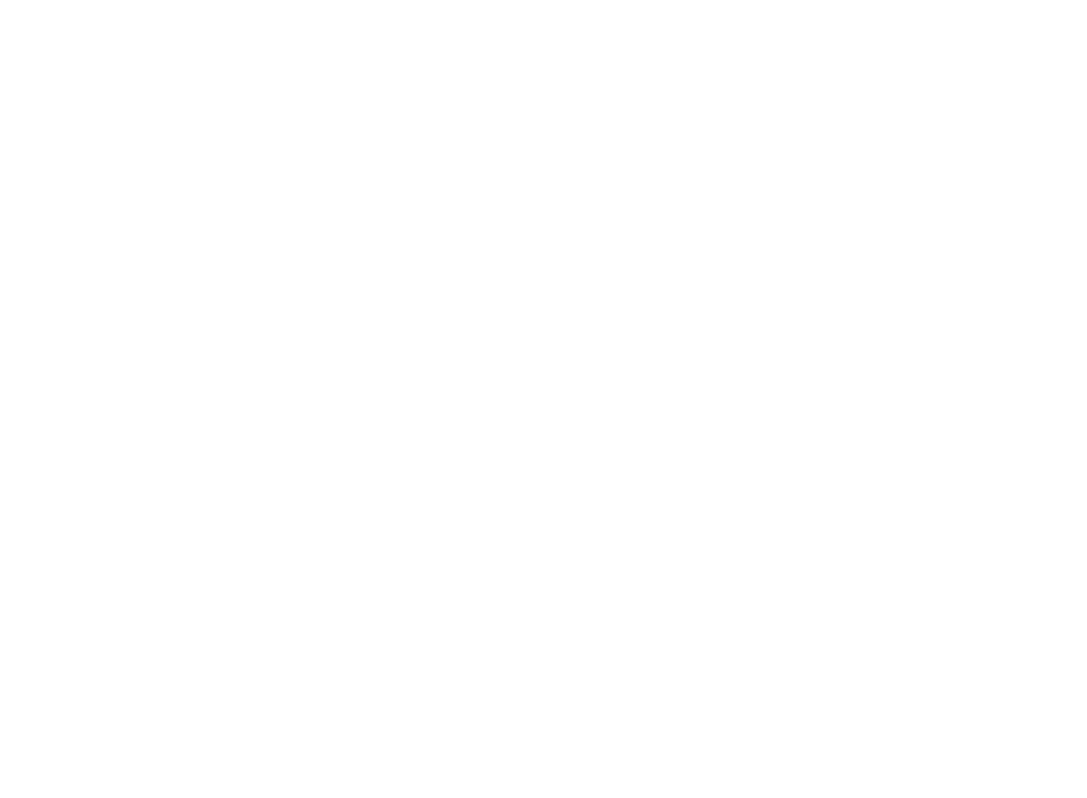
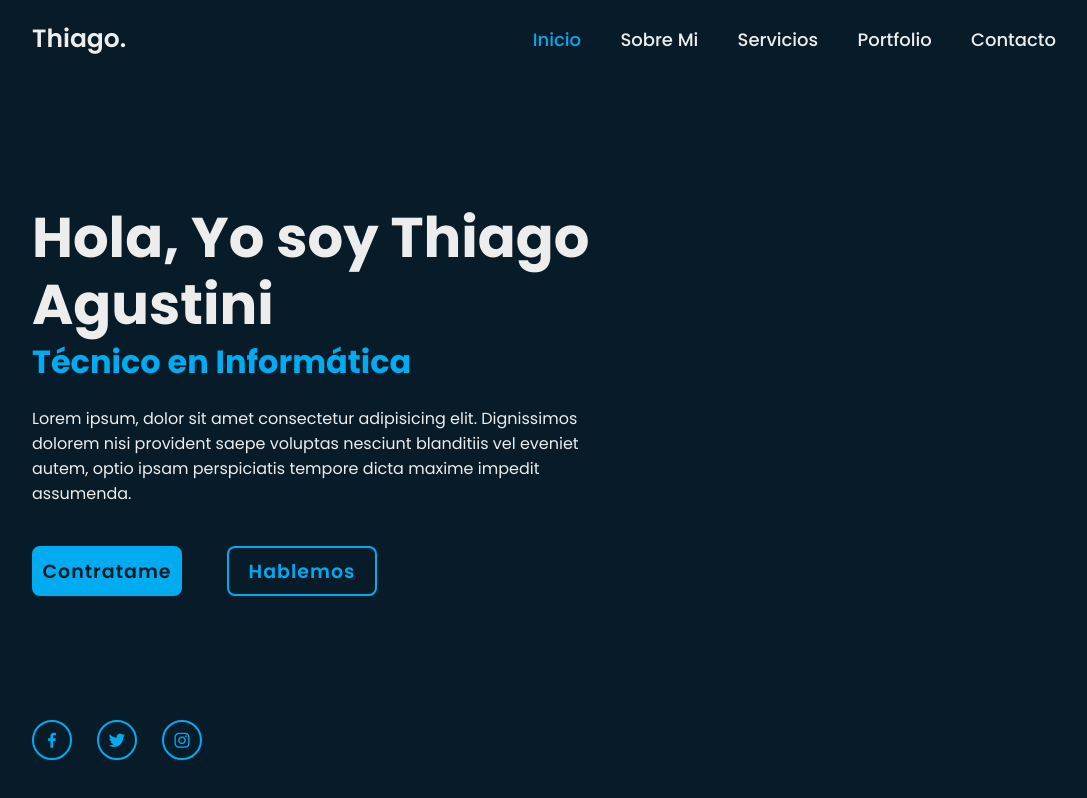
Before and after one commit to Thiaguinn-SecureByte/MiPortfolio, a plain HTML site: page index.html in a window 1280 px wide. Shown: the whole page, without its empty margins (96-1183 px from the left). Drawn offline with nearby package versions, Linux system fonts and the light colour scheme; a web font is replaced by a local one.

Commit message:
Finalizacion de la pantalla de inicio

```diff
--- a/index.html
+++ b/index.html
@@ -5,12 +5,47 @@
     <meta name="viewport" content="width=device-width, initial-scale=1.0" />
     <title>Thiago Agustini - Mi Portfolio</title>
     <link rel="stylesheet" href="style.css" />
+    <link
+      href="https://unpkg.com/boxicons@2.1.4/css/boxicons.min.css"
+      rel="stylesheet"
+    />
   </head>
   <body>
     <!-- HEADER -->
-    <header></header>
-    <!-- MAIN -->
-    <main></main>
+    <header class="header">
+      <a href="#" class="logo">Thiago.</a>
+
+      <nav class="navbar">
+        <a href="" class="active">Inicio</a>
+        <a href="">Sobre Mi</a>
+        <a href="">Servicios</a>
+        <a href="">Portfolio</a>
+        <a href="">Contacto</a>
+      </nav>
+    </header>
+    <!-- SECCION INICIO -->
+    <section class="inicio">
+      <div class="contenido-inicio">
+        <h1>Hola, Yo soy Thiago Agustini</h1>
+        <h3>Técnico en Informática</h3>
+        <p>
+          Lorem ipsum, dolor sit amet consectetur adipisicing elit. Dignissimos
+          dolorem nisi provident saepe voluptas nesciunt blanditiis vel eveniet
+          autem, optio ipsam perspiciatis tempore dicta maxime impedit
+          assumenda.
+        </p>
+        <div class="btn-box">
+          <a href="#">Contratame</a>
+          <a href="#">Hablemos</a>
+        </div>
+      </div>
+
+      <div class="redes-inicio">
+        <a href="#"><i class="bx bxl-facebook"></i></a>
+        <a href="#"><i class="bx bxl-twitter"></i></a>
+        <a href="#"><i class="bx bxl-instagram"></i></a>
+      </div>
+    </section>
     <!-- FOOTER -->
     <footer></footer>
     <!-- SCRIPTS -->
--- a/style.css
+++ b/style.css
@@ -0,0 +1,289 @@
+@import url('https://fonts.googleapis.com/css2?family=Poppins:ital,wght@0,100;0,200;0,300;0,400;0,500;0,600;0,700;0,800;0,900;1,100;1,200;1,300;1,400;1,500;1,600;1,700;1,800;1,900&family=Sansation:ital,wght@0,300;0,400;0,700;1,300;1,400;1,700&display=swap');
+
+* {
+    margin: 0;
+    padding: 0;
+    box-sizing: border-box;
+    font-family: 'Poppins', sans-serif;
+}
+
+body {
+    background: #081b29;
+    color: #ededed;
+}
+
+/* HEADER */
+
+.header {
+    position: fixed;
+    top: 0;
+    right: 0;
+    width: 100%;
+    padding: 20px 10%;
+    background: transparent;
+    display: flex;
+    justify-content: space-between;
+    align-items: center;
+    z-index: 100;
+}
+/* Logo */
+.logo {
+    position: relative;
+    font-size: 25px;
+    color: #ededed;
+    text-decoration: none;
+    font-weight: 600;
+    z-index: 2;
+}
+
+.logo::before {
+    content: '';
+    position: absolute;
+    top: 0;
+    right: 0;
+    width: 100%;
+    height: 100%;
+    background: #081b29;
+    animation: showRight 1s ease forwards;
+    animation-delay: .4s;
+    z-index: 3;
+}
+
+/* Navbar */
+.navbar::before {
+    content: '';
+    position: absolute;
+    top: 0;
+    right: 0;
+    width: 100%;
+    height: 100%;
+    background: #081b29;
+    animation: showRight 1s ease forwards;
+    animation-delay: 3.5s;
+    z-index: 1;
+}
+.navbar a {
+    position: relative;
+    font-size: 18px;
+    color: #ededed;
+    text-decoration: none;
+    font-weight: 500;
+    margin-left: 35px;
+    transition: .3s;
+}
+
+.navbar a:hover,
+.navbar a.active {
+    color: #00abf0;
+}
+
+/* INICIO */
+.inicio {
+    height: 100vh;
+    background: url('') no-repeat;
+    background-size: cover;
+    background-position: center;
+    display: flex;
+    align-items: center;
+    padding: 0 10%;
+}
+
+.contenido-inicio {
+    max-width: 600px;
+}
+
+.contenido-inicio h1 {
+    position: relative;
+    font-size: 56px;
+    font-weight: 700;
+    line-height: 1.2;
+}
+
+.contenido-inicio h1::before {
+    content: '';
+    position: absolute;
+    top: 0;
+    right: 0;
+    width: 100%;
+    height: 100%;
+    background: #081b29;
+    animation: showRight 1s ease forwards;
+    animation-delay: 1s;
+}
+
+.contenido-inicio h3 {
+    position: relative;
+    font-size: 32px;
+    font-weight: 700;
+    color: #00abf0;
+}
+
+.contenido-inicio h3::before {
+    content: '';
+    position: absolute;
+    top: 0;
+    right: 0;
+    width: 100%;
+    height: 100%;
+    background: #081b29;
+    animation: showRight 1s ease forwards;
+    animation-delay: 1.3s;
+}
+
+.contenido-inicio p {
+    position: relative;
+    font-size: 16px;
+    margin: 20px 0 40px;
+}
+
+.contenido-inicio p::before {
+    content: '';
+    position: absolute;
+    top: 0;
+    right: 0;
+    width: 100%;
+    height: 100%;
+    background: #081b29;
+    animation: showRight 1s ease forwards;
+    animation-delay: 1.6s;
+}
+
+.contenido-inicio .btn-box {
+    position: relative;
+    display: flex;
+    justify-content: space-between;
+    width: 345px;
+    height: 50px;
+}
+
+.contenido-inicio .btn-box::before {
+    content: '';
+    position: absolute;
+    top: 0;
+    right: 0;
+    width: 100%;
+    height: 100%;
+    background: #081b29;
+    animation: showRight 1s ease forwards;
+    animation-delay: 1.9s;
+    z-index: 2;
+}
+
+.btn-box a {
+    position: relative;
+    display: inline-flex;
+    justify-content: center;
+    align-items: center;
+    width: 150px;
+    height: 100%;
+    background: #00abf0;
+    border: 2px solid #00abf0;
+    border-radius: 8px;
+    font-size: 19px;
+    color: #081b29;
+    text-decoration: none;
+    font-weight: 600;
+    letter-spacing: 1px;
+    z-index: 1;
+    overflow: hidden;
+    transition: 0.5s;
+}
+
+.btn-box a:hover {
+    color: #00abf0;
+}
+
+.btn-box a:nth-child(2) {
+    background: transparent;
+    color: #00abf0;
+}
+
+.btn-box a:nth-child(2):hover {
+    color: #081b29;
+}
+
+.btn-box a:nth-child(2)::before {
+    background: #00abf0;
+}
+
+.btn-box a::before {
+    content: '';
+    position: absolute;
+    top: 0;
+    left: 0;
+    width: 0;
+    height: 100%;
+    background: #081b29;
+    z-index: -1;
+    transition: .5s;
+}
+
+.btn-box a:hover::before {
+    width: 100%;
+}
+
+.redes-inicio {
+    position: absolute;
+    bottom: 40px;
+    width: 170px;
+    display: flex;
+    justify-content: space-between;
+}
+
+.redes-inicio::before {
+    content: '';
+    position: absolute;
+    top: 0;
+    right: 0;
+    width: 100%;
+    height: 100%;
+    background: #081b29;
+    animation: showRight 1s ease forwards;
+    animation-delay: 2.5s;
+    z-index: 2;
+}
+
+.redes-inicio a {
+    position: relative;
+    display: inline-flex;
+    align-items: center;
+    justify-content: center;
+    width: 40px;
+    height: 40px;
+    background: transparent;
+    border: 2px solid #00abf0;
+    border-radius: 50%;
+    font-size: 20px;
+    color: #00abf0;
+    text-decoration: none;
+    z-index: 1;
+    overflow: hidden;
+    transition: .5s;
+}
+
+.redes-inicio a:hover {
+    color: #081b29;
+}
+
+.redes-inicio a::before {
+    content: '';
+    position: absolute;
+    top: 0;
+    left: 0;
+    width: 0;
+    height: 100%;
+    background: #00abf0;
+    z-index: -1;
+    transition: .5s;
+}
+
+.redes-inicio a:hover::before {
+    width: 100%;
+}
+
+/* KEYFRAMES ANIMATION */
+@keyframes showRight {
+    100% {
+        width: 0;
+    }
+}
```
